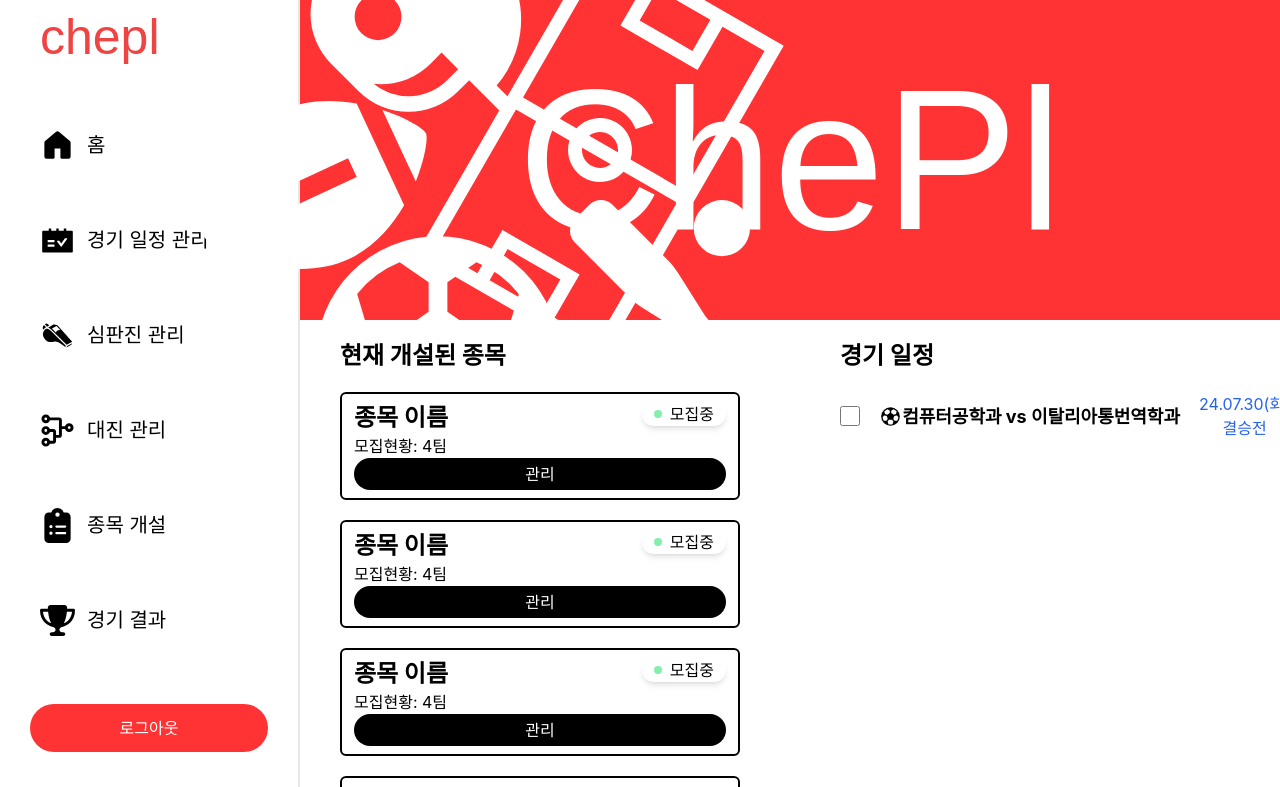
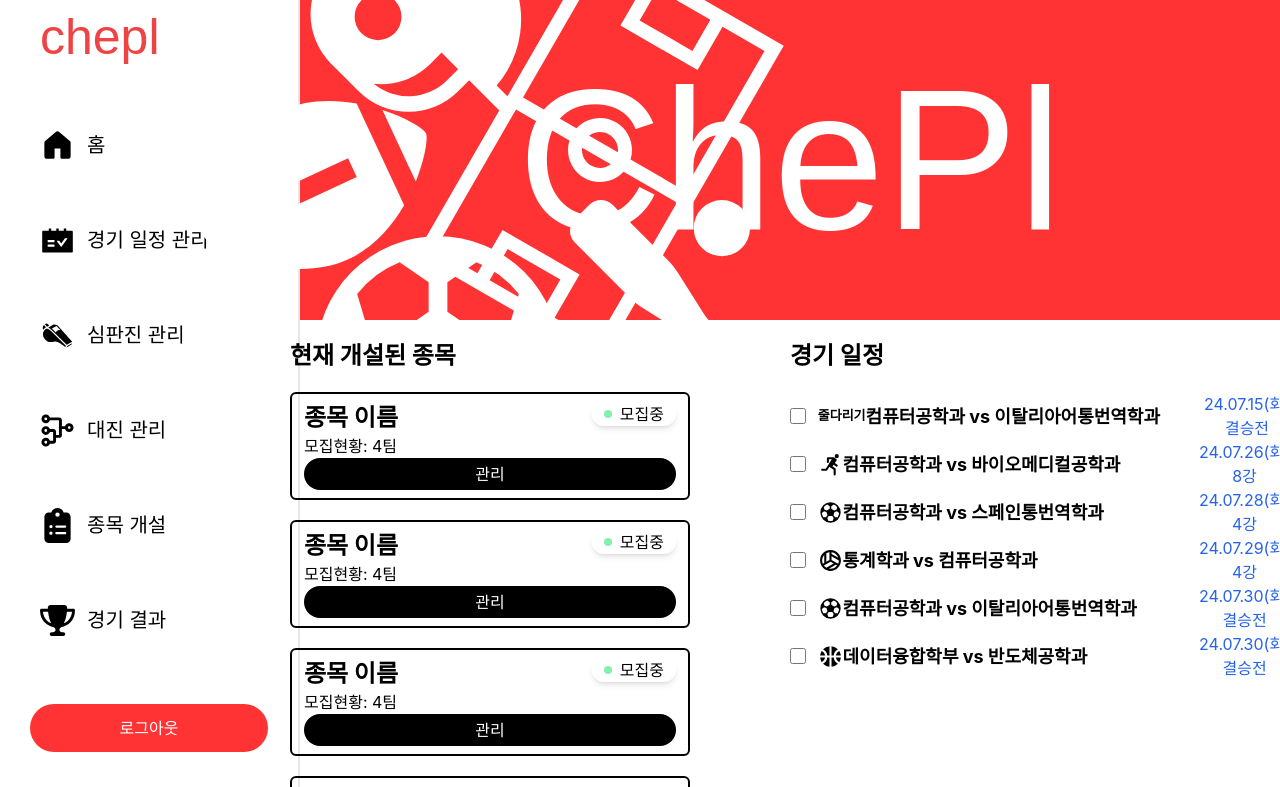
Before and after one commit to 24SummerHackerton/SummerHackaton-FE, a React (Create React App) app: page / in a window 1280 px wide. Shown: the top 787 px of the page. Built offline with nearby package versions, Linux system fonts and the light colour scheme.

Commit message:
home update

```diff
--- a/src/desktop/components/navigation.jsx
+++ b/src/desktop/components/navigation.jsx
@@ -40,7 +40,7 @@ export default function Navigation() {
       </div>
       <div
         className="flex gap-3 justify-start items-center cursor-pointer hover:bg-gray-200 py-5 px-10"
-        onClick={() => navigate("/")}
+        onClick={() => navigate("/create")}
       >
         <FaClipboardList className="text-[35px]" />
         <span className="text-[20px]">종목 개설</span>
--- a/src/desktop/components/scheduleCard.jsx
+++ b/src/desktop/components/scheduleCard.jsx
@@ -1,17 +1,33 @@
 import { PiSoccerBallFill } from "react-icons/pi";
+import { MdSportsBasketball } from "react-icons/md";
+import { MdOutlineSportsVolleyball } from "react-icons/md";
+import { GrRun } from "react-icons/gr";
 
-export default function ScheduleCard() {
+function selectIcon(sport) {
+  if (sport === "축구") {
+    return <PiSoccerBallFill className="text-[25px]" />;
+  } else if (sport === "농구") {
+    return <MdSportsBasketball className="text-[25px]" />;
+  } else if (sport === "피구") {
+    return <MdOutlineSportsVolleyball className="text-[25px]" />;
+  } else if (sport === "계주") {
+    return <GrRun className="text-[25px]" />;
+  } else {
+    return <div className="text-[13px]">{sport}</div>;
+  }
+}
+
+export default function ScheduleCard({ schedule }) {
   return (
-    <div className="flex justify-between items-center w-[450px]">
+    <div className="flex justify-between items-center w-[500px]">
       <input type="checkbox" value="done" className="w-5 h-5" />
-
-      <div className="font-bold text-[18px] flex items-center">
-        <PiSoccerBallFill className="text-[23px]" />
-        컴퓨터공학과 vs 이탈리아통번역학과
+      <div className="font-bold text-[18px] flex items-center px-3 w-full">
+        {selectIcon(schedule[0])}
+        {schedule[2]} vs {schedule[3]}
       </div>
       <div className="text-center text-blue-600">
-        <div>24.07.30(화)</div>
-        <div>결승전</div>
+        <div>{schedule[4]}</div>
+        <div>{schedule[1]}</div>
       </div>
     </div>
   );
--- /dev/null
+++ b/src/desktop/components/todo.jsx
@@ -0,0 +1,40 @@
+import ScheduleCard from "./scheduleCard";
+
+const schedules = [
+  ["축구", "결승전", "컴퓨터공학과", "이탈리아어통번역학과", "24.07.30(화)"],
+  ["농구", "결승전", "데이터융합학부", "반도체공학과", "24.07.30(화)"],
+  ["피구", "4강", "통계학과", "컴퓨터공학과", "24.07.29(화)"],
+  ["축구", "4강", "컴퓨터공학과", "스페인통번역학과", "24.07.28(화)"],
+  ["계주", "8강", "컴퓨터공학과", "바이오메디컬공학과", "24.07.26(화)"],
+  [
+    "줄다리기",
+    "결승전",
+    "컴퓨터공학과",
+    "이탈리아어통번역학과",
+    "24.07.15(화)",
+  ],
+];
+function parseDate(dateStr) {
+  const [year, month, day] = dateStr
+    .split(/[.()]/)
+    .filter((part) => part.trim() && !isNaN(part));
+  const parsedYear = parseInt(year) + 2000; // 24를 2024로 변환
+  const parsedMonth = parseInt(month) - 1; // 월은 0부터 시작하므로 1을 빼줌
+  const parsedDay = parseInt(day);
+  return new Date(parsedYear, parsedMonth, parsedDay);
+}
+
+export default function Todo() {
+  // 데이터 정렬
+  const sortedData = schedules.sort(
+    (a, b) => parseDate(a[4]) - parseDate(b[4])
+  );
+  return (
+    <div>
+      {sortedData.map((schedule, i) => {
+        console.log(schedule);
+        return <ScheduleCard key={i} schedule={schedule} />;
+      })}
+    </div>
+  );
+}
--- a/src/desktop/desktopViews/DesktopHome.jsx
+++ b/src/desktop/desktopViews/DesktopHome.jsx
@@ -5,6 +5,7 @@ import { GiSoccerField } from "react-icons/gi";
 import { MdSportsFootball } from "react-icons/md";
 import { FaBaseballBatBall } from "react-icons/fa6";
 import ScheduleCard from "../components/scheduleCard";
+import Todo from "../components/todo";
 
 export default function DesktopHome() {
   return (
@@ -21,7 +22,7 @@ export default function DesktopHome() {
         </div>
       </div>
 
-      <div className="flex gap-5">
+      <div className="flex gap-5 justify-center ">
         <div className="flex flex-col gap-5 relative z-10 px-10 py-5">
           <div className="text-2xl font-bold">현재 개설된 종목</div>
           <PartCard />
@@ -34,7 +35,7 @@ export default function DesktopHome() {
         <div className="flex flex-col gap-5 relative z-10 px-10 py-5">
           <div className="text-2xl font-bold">경기 일정</div>
           <div className="">
-            <ScheduleCard />
+            <Todo />
           </div>
         </div>
       </div>
```
Also changed, not shown: src/desktop/desktopViews/schedule.json (added, +8 -0 lines).
